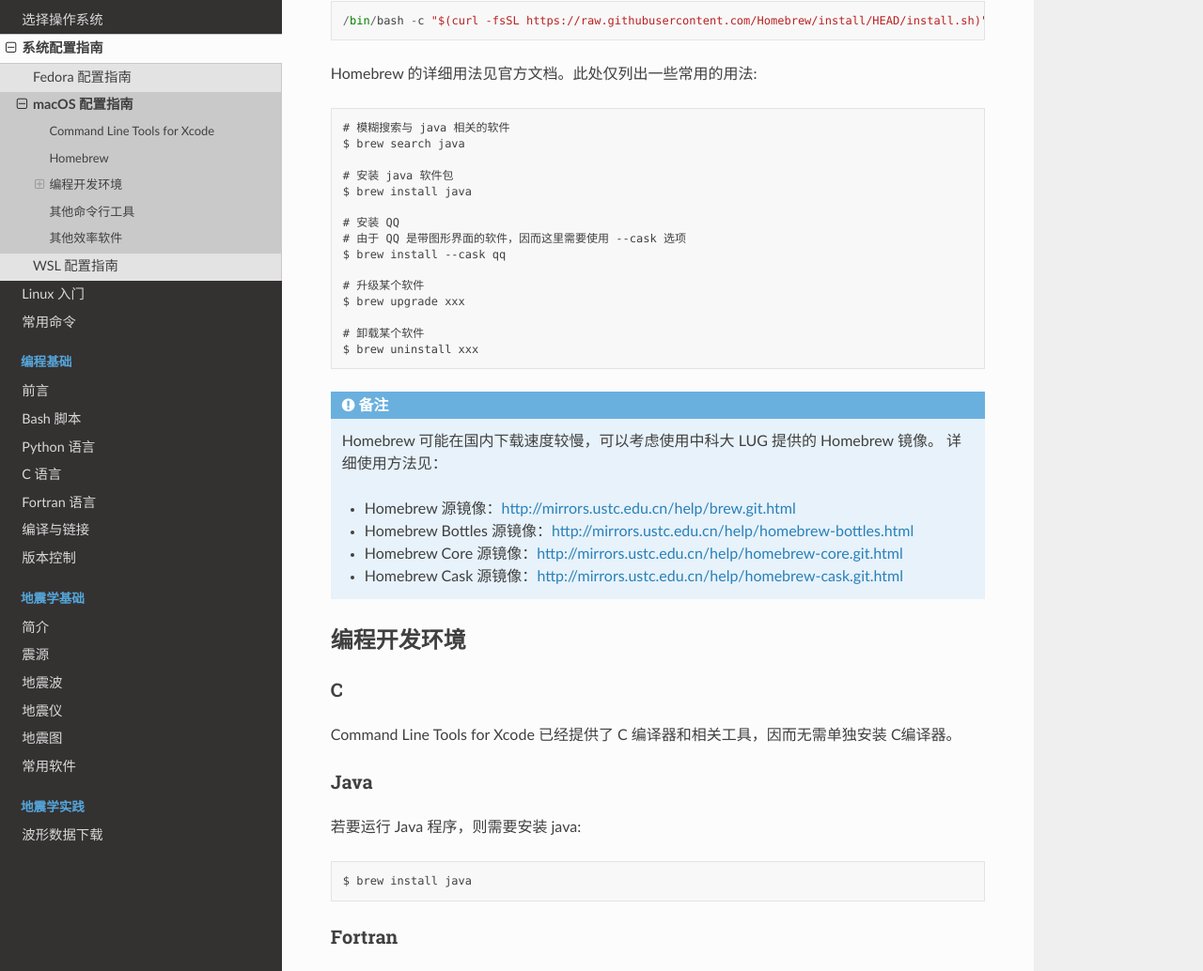
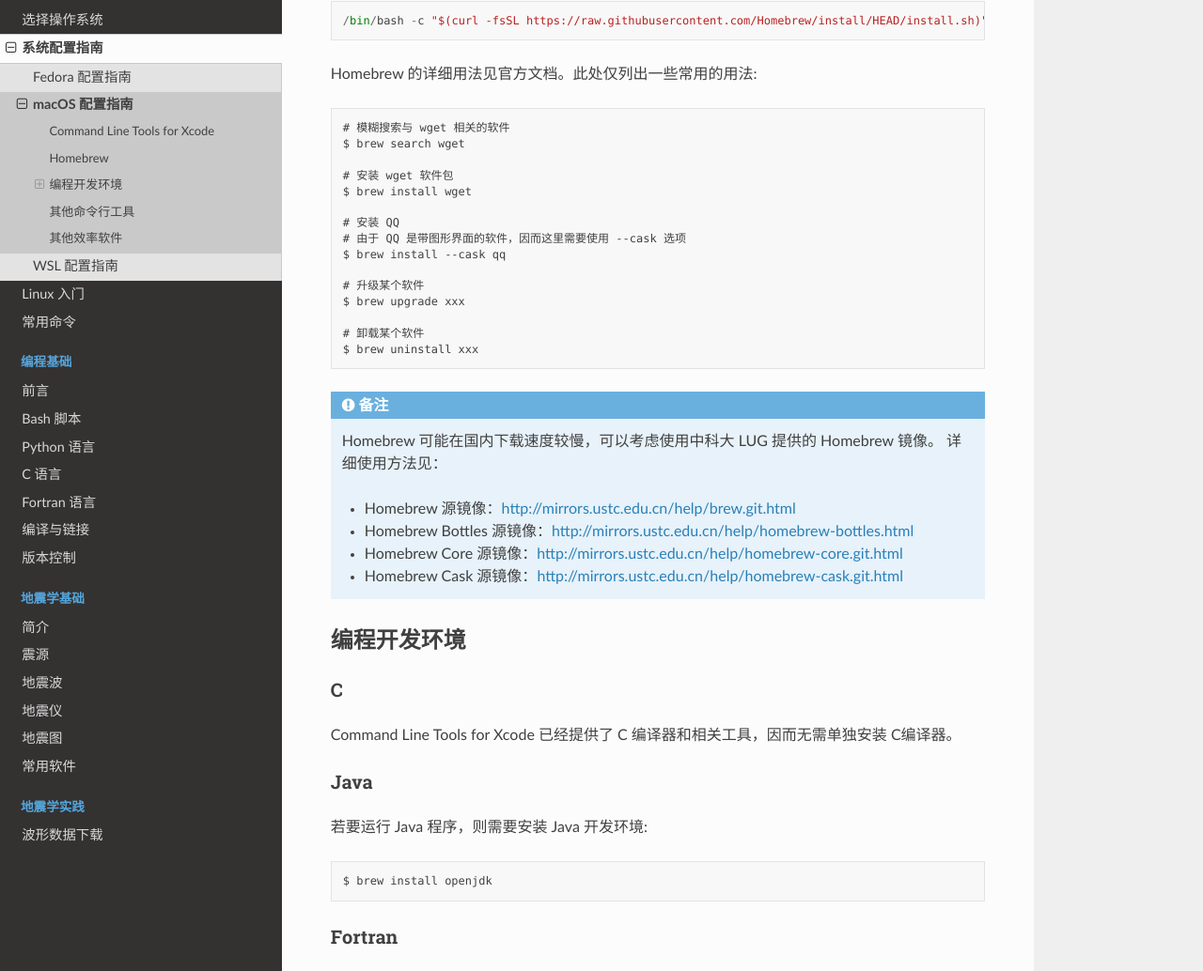
Before and after one commit to seismo-learn/seismology101, a Sphinx documentation site: the page built from source/computer/macos-setup.rst, in a window 1280 px wide and 1400 px high, scrolled down 918 px. Shown: the part 131-1165 px from the top of the window at 94% size. Built offline with Sphinx 7.4.7 and the Read the Docs theme 2.0.0, drawn with Linux system fonts in a browser that asks for light colours.

Commit message:
Install openjdk

```diff
--- a/source/computer/macos-setup.rst
+++ b/source/computer/macos-setup.rst
@@ -46,11 +46,11 @@ Homebrew
 
 Homebrew 的详细用法见官方文档。此处仅列出一些常用的用法::
 
-    # 模糊搜索与 java 相关的软件
-    $ brew search java
+    # 模糊搜索与 wget 相关的软件
+    $ brew search wget
 
-    # 安装 java 软件包
-    $ brew install java
+    # 安装 wget 软件包
+    $ brew install wget
 
     # 安装 QQ
     # 由于 QQ 是带图形界面的软件，因而这里需要使用 --cask 选项
@@ -84,9 +84,9 @@ C编译器。
 Java
 ^^^^
 
-若要运行 Java 程序，则需要安装 java::
+若要运行 Java 程序，则需要安装 Java 开发环境::
 
-    $ brew install java
+    $ brew install openjdk
 
 Fortran
 ^^^^^^^
```
